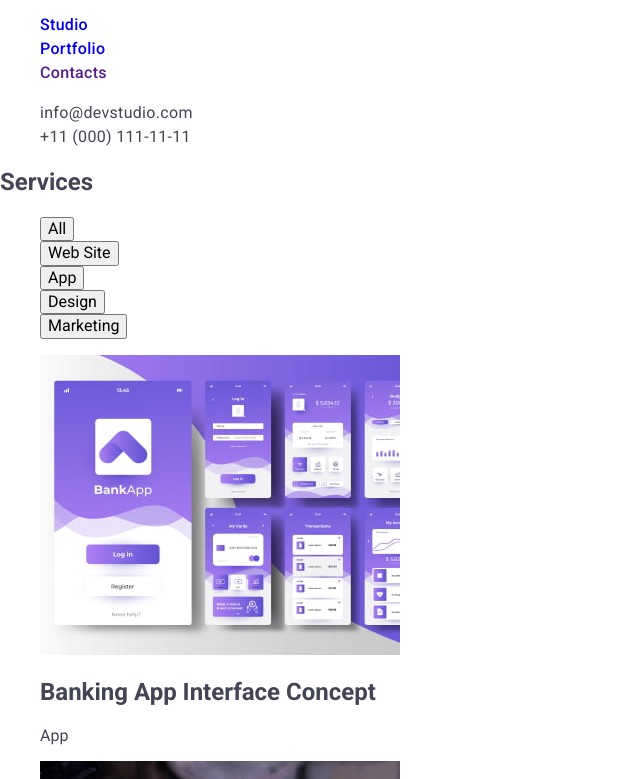
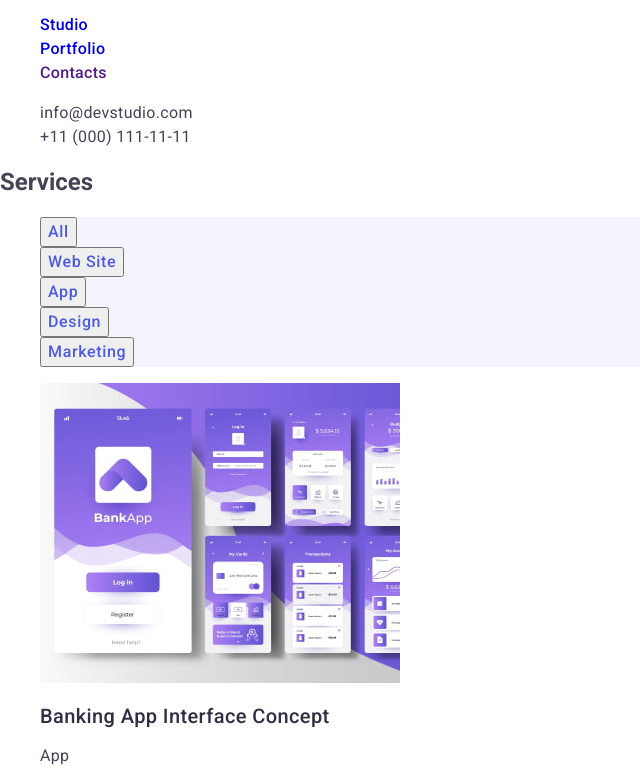
Before and after one commit to DimaSudenkov/goit-markup-hw-02, a plain HTML site: page portfolio.html in a window 1280 px wide. Shown: the part 24-803 px from the top of the page, without its empty margins (0-640 px from the left). Drawn offline with nearby package versions, Linux system fonts and the light colour scheme.

Commit message:
Update styles.css

```diff
--- a/css/styles.css
+++ b/css/styles.css
@@ -224,3 +224,35 @@ color: #F4F4FD;
 }
 
 /* Portfolio styles */
+.hero-item{
+    background: #F4F4FD;
+}
+.hero-button-portfol{
+        font-style: normal;
+        font-weight: 500;
+        font-size: 16px;
+        line-height: 1.5;
+        display: flex;
+        align-items: center;
+        text-align: center;
+        letter-spacing: 0.04em;
+        color: #4D5AE5;
+}
+
+.fotos-title {
+        font-style: normal;
+        font-weight: 500;
+        font-size: 20px;
+        line-height: 1.2;
+        letter-spacing: 0.02em;
+        color: #2E2F42;
+}
+
+.fotos-item {
+        font-style: normal;
+        font-weight: 400;
+        font-size: 16px;
+        line-height: 1.5;
+        letter-spacing: 0.02em;
+        color: #434455;
+}
```
